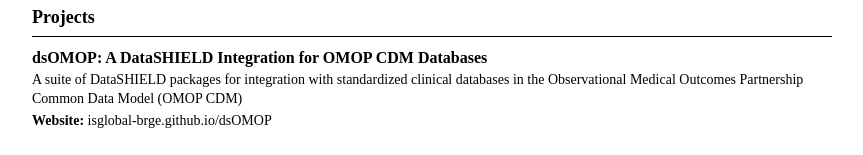
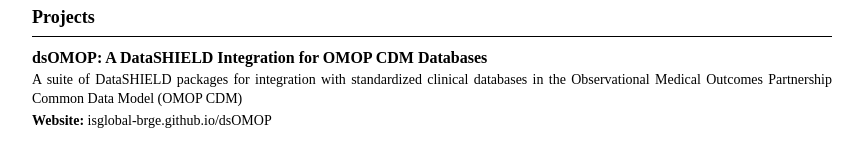
Before and after one commit to davidsarratgonzalez/davidsarratgonzalez.github.io, a React (Create React App) app: page / in a window 1280 px wide. Shown: the part 727-882 px from the top of the page, without its empty margins (208-1071 px from the left). Built offline with nearby package versions, Linux system fonts and the light colour scheme.

Commit message:
style: justify text

```diff
--- a/src/App.css
+++ b/src/App.css
@@ -163,6 +163,13 @@
   justify-content: center;
 }
 
+.entry-title,
+.entry-description,
+.entry-subtitle,
+.entry-date {
+  text-align: justify;
+}
+
 .entry-title {
   margin: 0;
   font-size: 16px;
```
